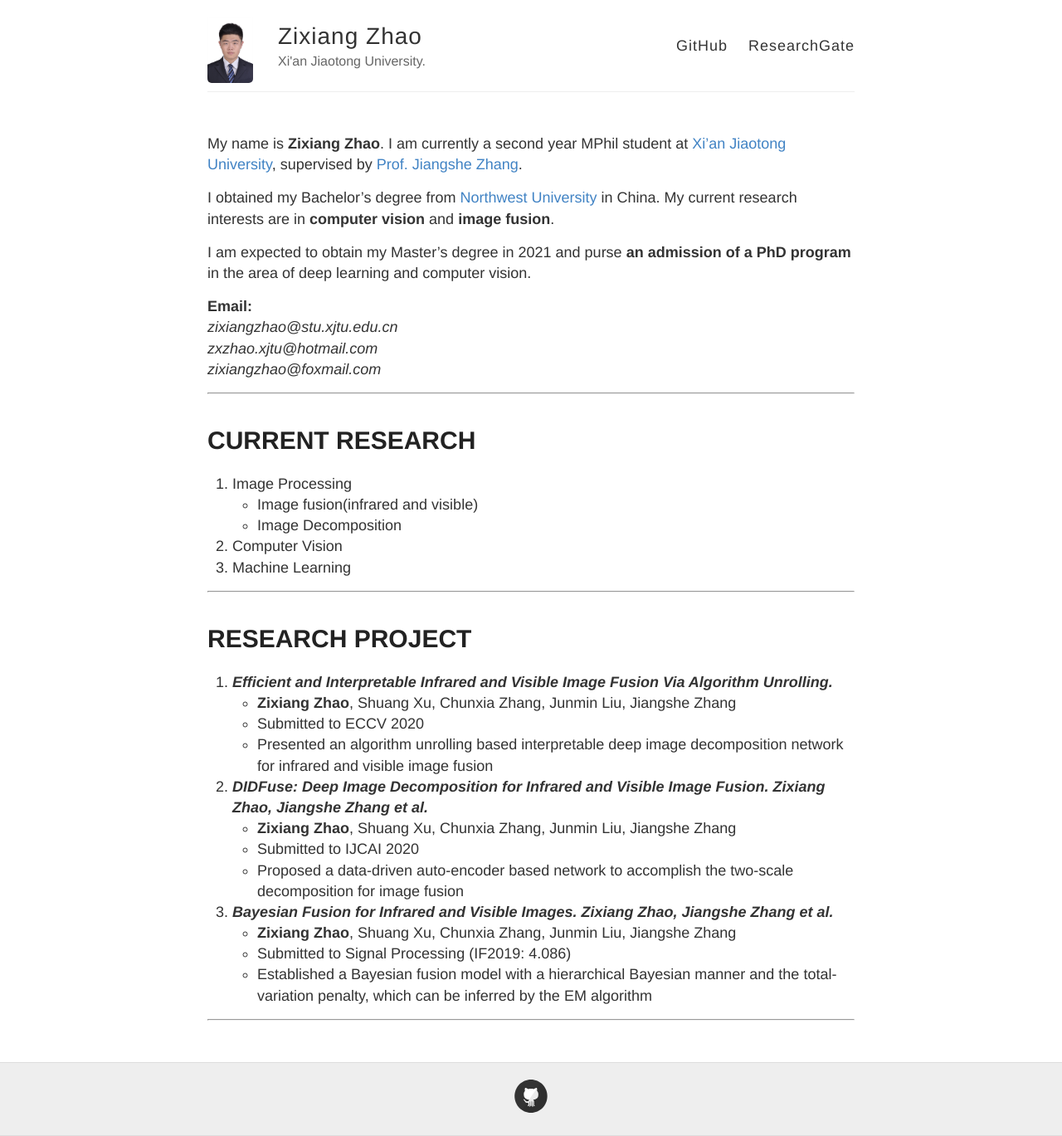
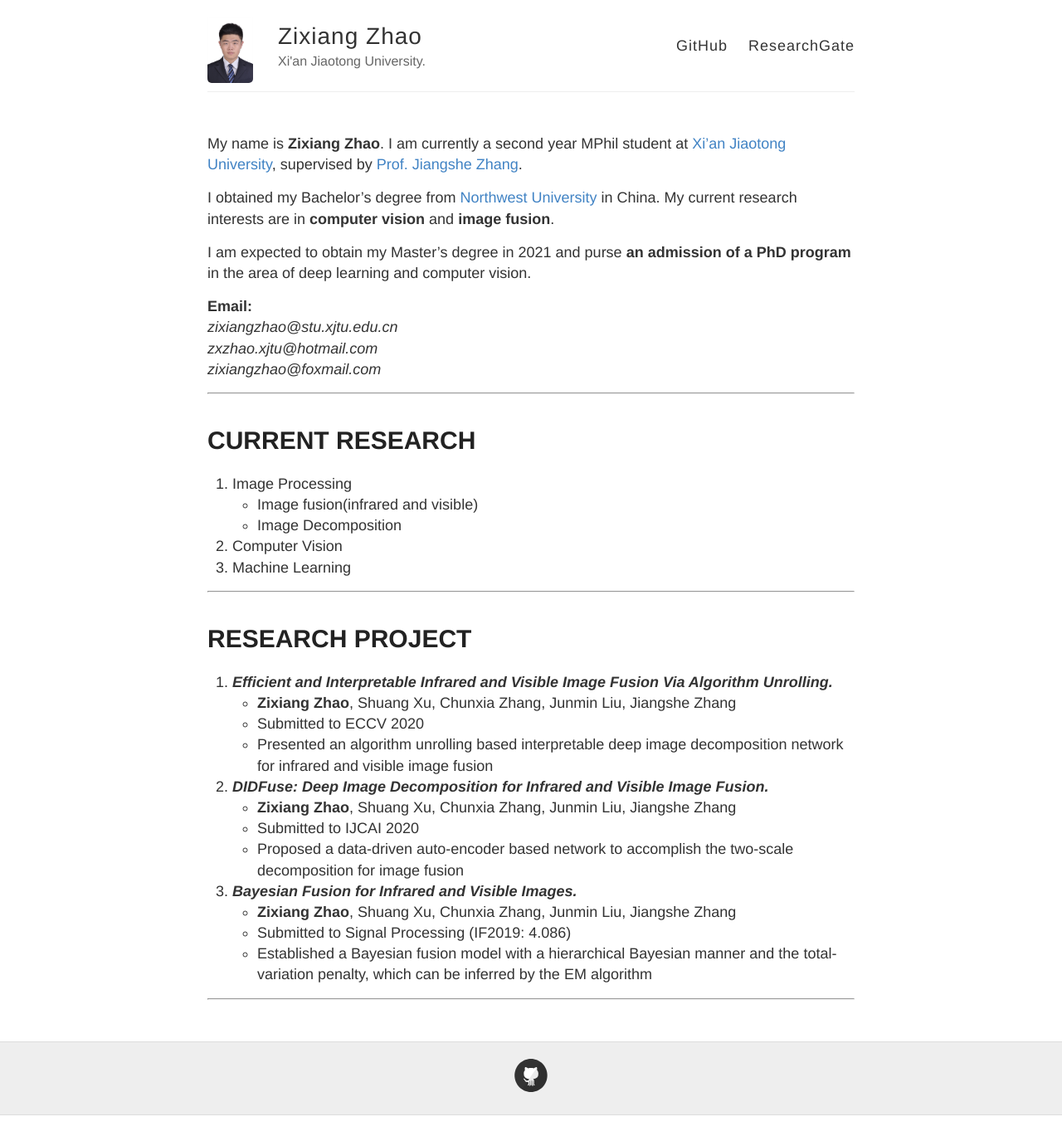
Before and after one commit to Zhaozixiang1228/Zhaozixiang1228.github.io, a Jekyll site: the page built from index.md, in a window 1280 px wide. Shown: the whole page at 83% size. Built offline with Jekyll 4.4.1, drawn with Linux system fonts in a browser that asks for light colours; our own code applies the rules of GitHub Pages for plain Markdown files; after the commit the page ends 1344 px from its top, so only the background shows below that.

Commit message:
Update index.md

```diff
--- a/index.md
+++ b/index.md
@@ -28,13 +28,13 @@ I am expected to obtain my Master's degree in 2021 and purse **an admission of a
 * Presented an algorithm unrolling based interpretable deep image decomposition network for infrared and visible image fusion
 
 
-2. ***DIDFuse: Deep Image Decomposition for Infrared and Visible Image Fusion. Zixiang Zhao, Jiangshe Zhang et al.***
+2. ***DIDFuse: Deep Image Decomposition for Infrared and Visible Image Fusion.***
 * **Zixiang Zhao**, Shuang Xu, Chunxia Zhang, Junmin Liu, Jiangshe Zhang
 * Submitted to IJCAI 2020
 * Proposed a data-driven auto-encoder based network to accomplish the two-scale decomposition for image fusion
 
 
-3. ***Bayesian Fusion for Infrared and Visible Images. Zixiang Zhao, Jiangshe Zhang et al.***
+3. ***Bayesian Fusion for Infrared and Visible Images.***
 * **Zixiang Zhao**, Shuang Xu, Chunxia Zhang, Junmin Liu, Jiangshe Zhang
 * Submitted to Signal Processing (IF2019: 4.086)
 * Established a Bayesian fusion model with a hierarchical Bayesian manner and the total-variation penalty, which can be inferred by the EM algorithm
```
